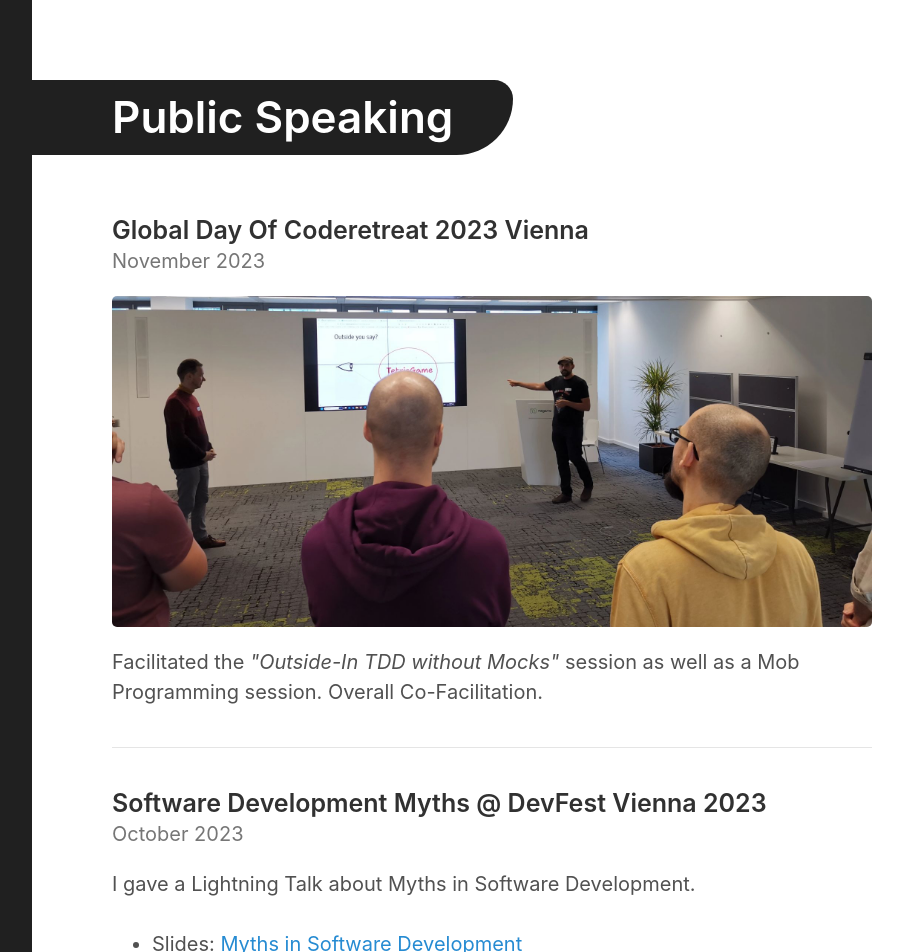
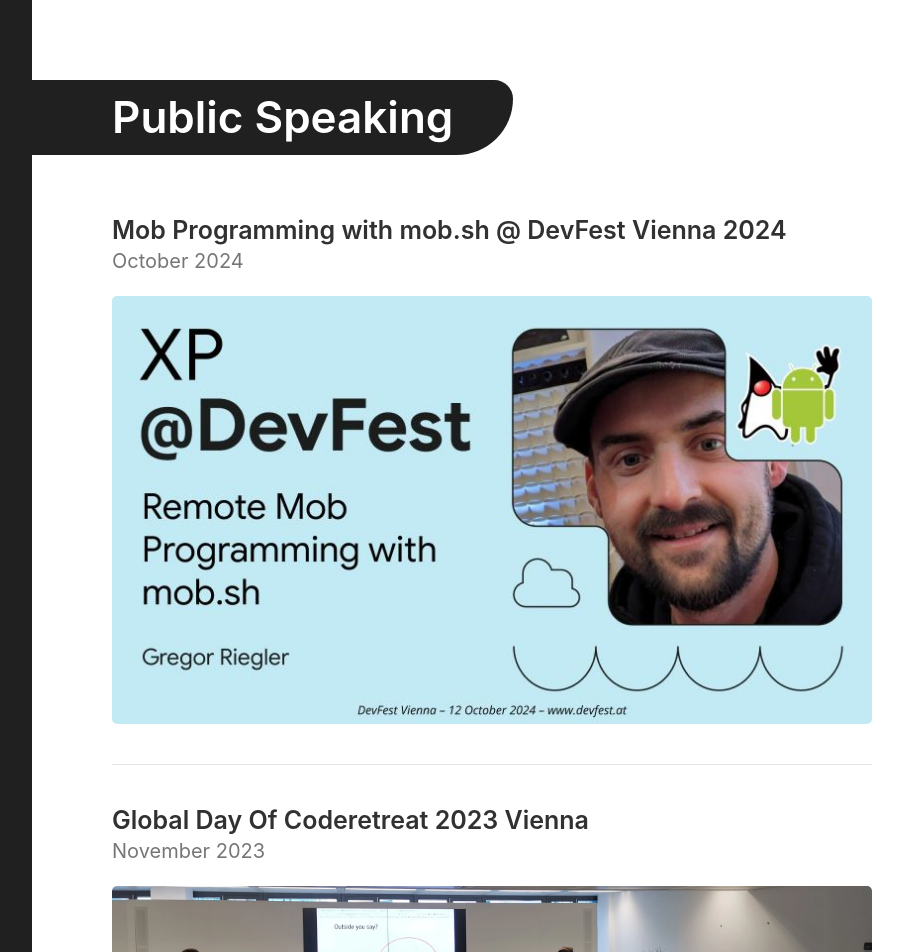
Before and after one commit to gregorriegler/gregorriegler.github.io, a Jekyll site: the page built from speaking.md, in a window 1280 px wide. Shown: the top 952 px of the page, without its empty margins (328-1231 px from the left). Built offline with Jekyll 4.4.1, drawn with Linux system fonts in a browser that asks for light colours; some of the changed text lies outside the part shown.

Commit message:
dev fest 2024 talk

```diff
--- a/speaking.md
+++ b/speaking.md
@@ -4,6 +4,16 @@
 sidebar_link: true
 sidebar_sort_order: 3
 ---
+
+<article class="post-body">
+    <h3>Mob Programming with mob.sh @ DevFest Vienna 2024</h3>
+
+    <div class="post-meta">
+        <span class="post-date">October 2024</span>
+    </div>
+
+    <img src="assets/devfest2024talk.jpg" alt="DevFest Vienna 2024 Talk" />
+</article>
 
 <article class="post-body">
     <h3>Global Day Of Coderetreat 2023 Vienna</h3>
```
Also changed, not shown: assets/devfest2024talk.jpg (added).
